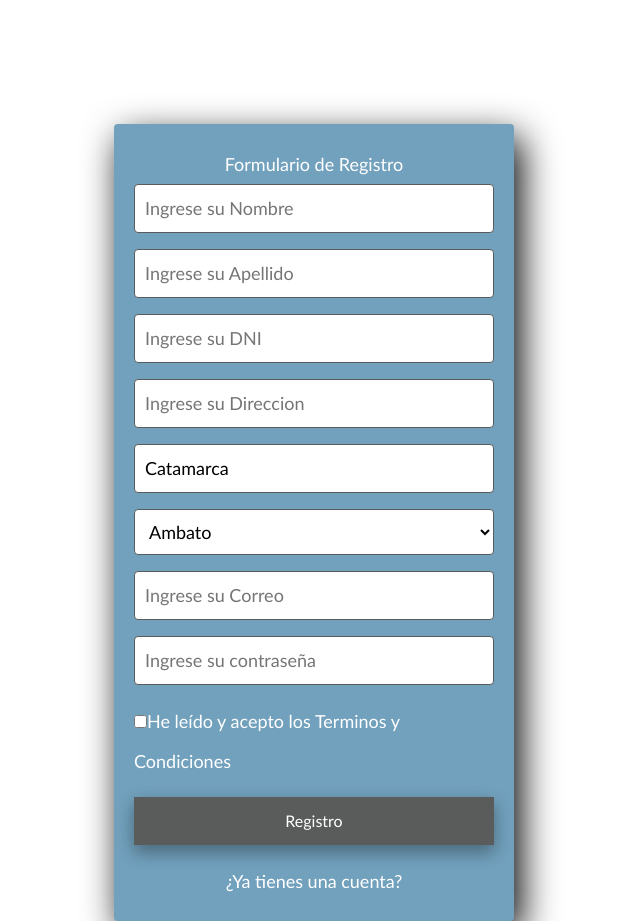
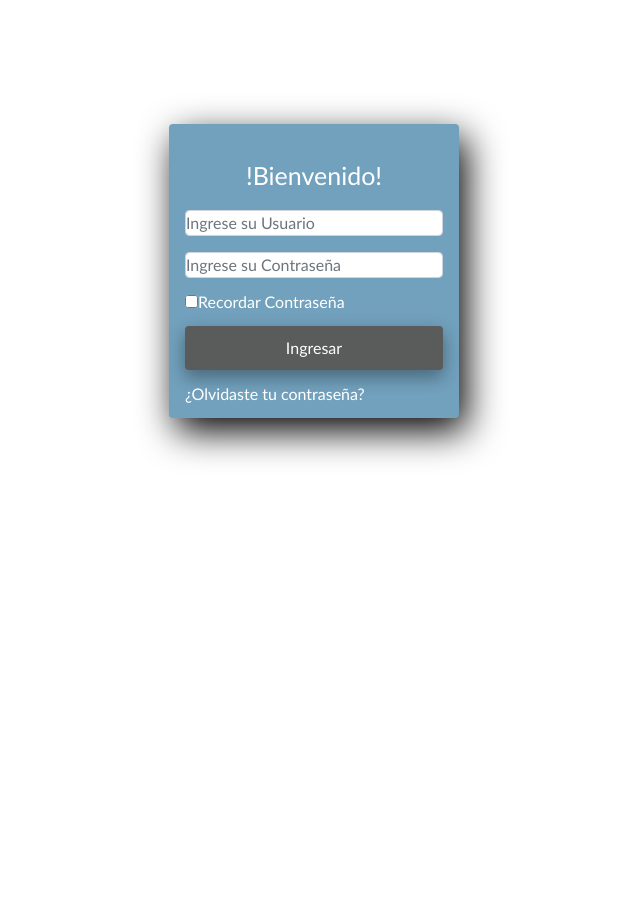
Before and after one commit to FsCatamarca2021-2/grupo-4-grupo4catamarca, an Angular app: page / in a window 1280 px wide. Shown: the whole page, without its empty margins (326-966 px from the left). After the commit the page ends 800 px from the top, so only its background shows below. Built offline with nearby package versions, Linux system fonts and the light colour scheme.

Commit message:
mod. de form. de entrada

```diff
--- a/src/app/app.component.html
+++ b/src/app/app.component.html
@@ -2,6 +2,6 @@
 <br>
 <!---<app-inicio></app-inicio>-->
 <div>
- <!-- <app-entrada></app-entrada>-->
- <app-registro></app-registro>
+ <app-entrada></app-entrada>
+ <!--<app-registro></app-registro>-->
 </div>
--- a/src/app/forms/entrada/entrada.component.css
+++ b/src/app/forms/entrada/entrada.component.css
@@ -4,7 +4,7 @@
     box-sizing:border-box;
     }
  .container {
-    width: 400px;
+    width: 290px;
     background-color: #72a1bd;
     padding: 16px;
     margin: auto;
@@ -21,7 +21,7 @@
     text-align: center;
 }
 .container a{
-    margin: 90px;
+   text-align: center;
     color: white;
     text-decoration: none;
 
--- a/src/app/forms/entrada/entrada.component.html
+++ b/src/app/forms/entrada/entrada.component.html
@@ -1,26 +1,20 @@
-<<<<<<< HEAD
-<<<<<<< HEAD
+
 <div class="container">
-    <h2>!Hola!</h2>
+    <h2>!Bienvenido!</h2>
     <form action="/action_page.php">
       <div class="form-group">
         <input type="text" class="form-control" id="text" placeholder="Ingrese su Usuario" name="Usuario">
-      </div>
-      <div class="form-group">
+        <br>
         <input type="password" class="form-control" id="pwd" placeholder="Ingrese su Contraseña" name="pswd">
       </div>
-      <div class="form-group form-check">
+      <br>
+      <input style="opacity:1; " type="checkbox" name="terminos"><p style="display: inline;">Recordar Contraseña  </p>
+     <!-- <div class="form-group form-check">
         <label class="form-check-label">
           <input class="form-check-input" type="checkbox" name="remember"> Recordar Contraseña
         </label>
-      </div>
+      </div>-->
       <button type="submit" class="btn btn-primary">Ingresar</button>
       <p> <a href="#"> ¿Olvidaste tu contraseña? </a> </p>
     </form>
   </div>
-=======
-
->>>>>>> f71c6fd66dc9f305747b9664726671586bc4845b
-=======
-
->>>>>>> f71c6fd66dc9f305747b9664726671586bc4845b
--- a/src/app/forms/forms.module.ts
+++ b/src/app/forms/forms.module.ts
@@ -10,7 +10,8 @@ import { EntradaComponent } from './entrada/entrada.component';
         CommonModule
     ],
     exports:[
-        RegistroComponent
+        RegistroComponent,
+        EntradaComponent,
 
     ]
   })
```
